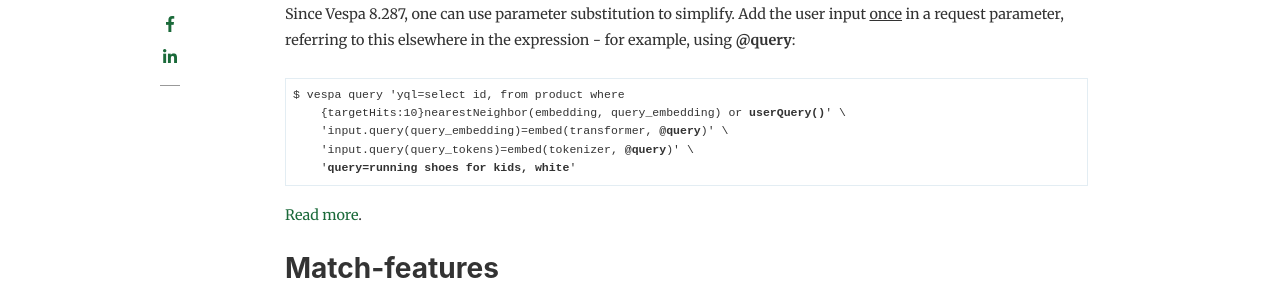
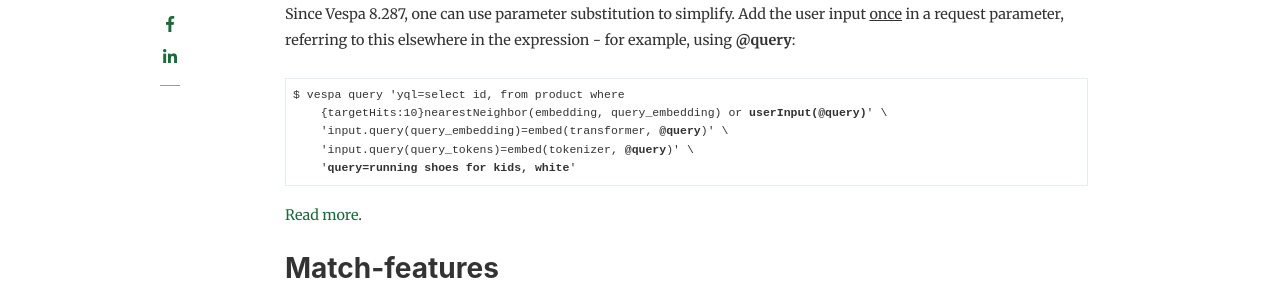
Before and after one commit to vespa-engine/blog, a Jekyll site: the page built from _posts/newsletter/2024-02-05-vespa-newsletter-february-2024.md, in a window 1280 px wide and 900 px high, scrolled down 1649 px. Shown: the part 154-452 px from the top of the window. Built offline with Jekyll 4.4.1, drawn with Linux system fonts in a browser that asks for light colours; nearby versions of some CDN libraries; comment, search, counter and statistics services are not loaded.

Commit message:
Update _posts/newsletter/2024-02-05-vespa-newsletter-february-2024.md
Co-authored-by: Jon Bratseth <bratseth@vespa.ai>

```diff
--- a/_posts/newsletter/2024-02-05-vespa-newsletter-february-2024.md
+++ b/_posts/newsletter/2024-02-05-vespa-newsletter-february-2024.md
@@ -80,7 +80,7 @@
 referring to this elsewhere in the expression - for example, using **@query**:
 <pre>
 $ vespa query 'yql=select id, from product where
-    {targetHits:10}nearestNeighbor(embedding, query_embedding) or <strong>userQuery()</strong>' \
+    {targetHits:10}nearestNeighbor(embedding, query_embedding) or <strong>userInput(@query)</strong>' \
     'input.query(query_embedding)=embed(transformer, <strong>@query</strong>)' \
     'input.query(query_tokens)=embed(tokenizer, <strong>@query</strong>)' \
     '<strong>query=running shoes for kids, white</strong>'
```
